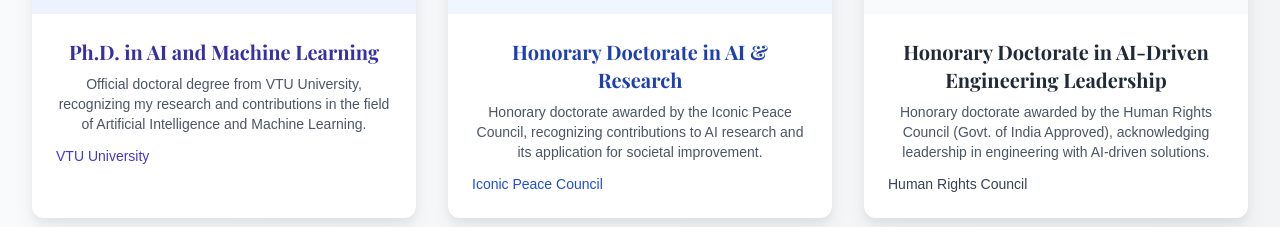
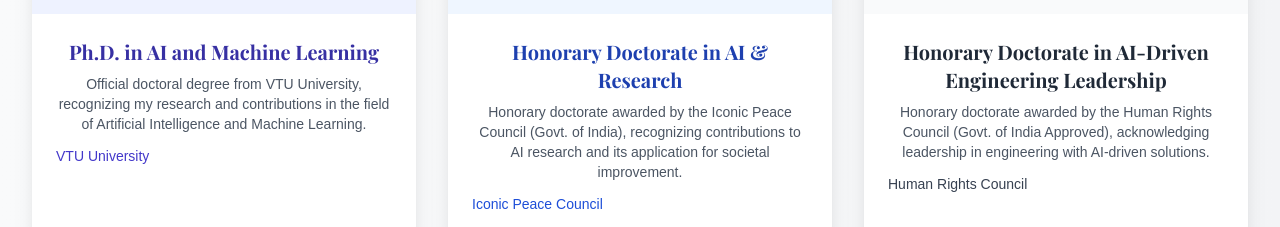
Before and after one commit to Sampathkumarvpatil/DrSampath, a React (Create React App) app in the folder frontend/: page / in a window 1280 px wide. Shown: the part 3287-3514 px from the top of the page. Built offline with nearby package versions, Linux system fonts and the light colour scheme; a web font is replaced by a local one.

Commit message:
auto-commit for 1edf06f9-3ec6-4d3c-a6cc-c54b9113669e

```diff
--- a/frontend/src/pages/Home.js
+++ b/frontend/src/pages/Home.js
@@ -419,7 +419,7 @@ const Home = () => {
               </div>
               <div className="p-6">
                 <h3 className="text-xl font-bold mb-2 text-secondary-800">Honorary Doctorate in AI & Research</h3>
-                <p className="text-gray-600 text-sm mb-3">Honorary doctorate awarded by the Iconic Peace Council, recognizing contributions to AI research and its application for societal improvement.</p>
+                <p className="text-gray-600 text-sm mb-3">Honorary doctorate awarded by the Iconic Peace Council (Govt. of India), recognizing contributions to AI research and its application for societal improvement.</p>
                 <div className="flex items-center text-gray-500 text-sm">
                   <span className="font-medium text-secondary-700">Iconic Peace Council</span>
                 </div>
```
